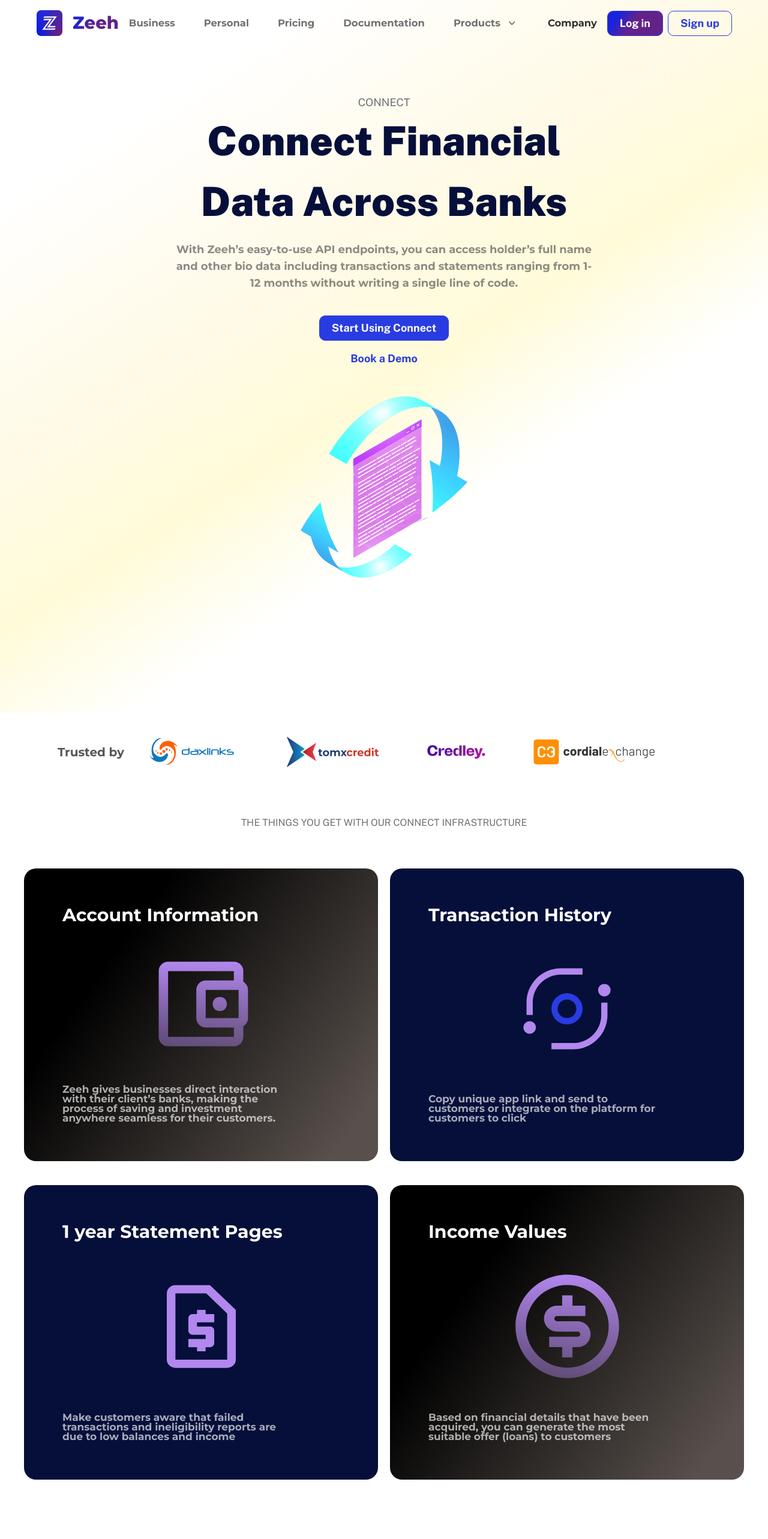
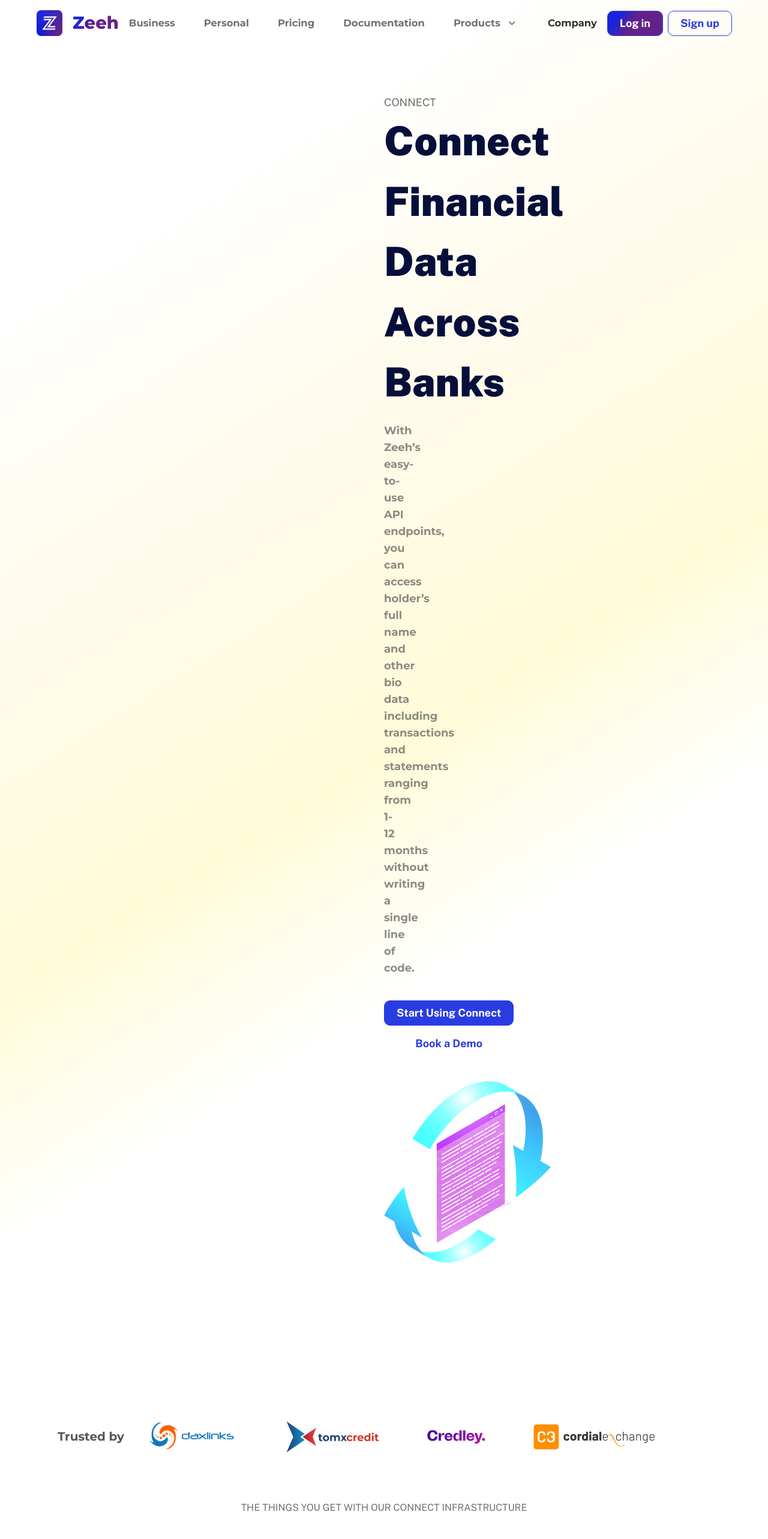
Before and after one commit to OGEmanuel/zeeh-interview-project, a Next.js app: page / in a window 1280 px wide. Shown: the top 2566 px of the page at 60% size. Built offline with nearby package versions, Linux system fonts and the light colour scheme.

Commit message:
major responsiveness implementation

```diff
--- a/components/UI/cta-main.jsx
+++ b/components/UI/cta-main.jsx
@@ -19,7 +19,7 @@ const CTAMain = () => {
       variants={variants}
       initial="hidden"
       animate="visible"
-      className="div-center font-public md:mb-12 text-center"
+      className="div-center font-public md:mb-8 xl:mb-12 text-center"
     >
       <Link
         href="/"
--- a/components/api.jsx
+++ b/components/api.jsx
@@ -19,17 +19,17 @@ const API = () => {
         developer-friendly aPI
       </h3>
       <div className="bg-bg-final-section">
-        <div className="mx-10 bg-final-section rounded-custom-2x relative flex pt-20 px-16 mb-56">
+        <div className="mx-5 md:mx-10 bg-final-section rounded-custom-2x relative flex flex-col-reverse md:flex-row pt-10 md:pt-20 px-7 md:px-16 mb-20 md:mb-56 gap-10 md:gap-0 max-w-[30rem] md:max-w-0 mx-auto">
           <div className="text-white font-mont">
-            <p className="font-public font-black text-[2.3125rem] w-[45%] mb-36">
+            <p className="font-public font-black text-2xl md:text-[2.3125rem] md:w-[45%] mb-5 md:mb-36">
               For Developer, by Developer
             </p>
-            <p className="font-bold text-sm text-final-section-sub w-[60%] leading-[30px] mb-10">
+            <p className="font-bold text-sm text-final-section-sub md:w-[60%] leading-[20px] md:leading-[30px] mb-5 md:mb-10">
               Providing a personalized experience for users. through
               Interoperable and customizable Products that can work seamlessly ,
               enabling smooth integration and data exchange.
             </p>
-            <Link href="/" className="flex-items-center gap-2 mb-16">
+            <Link href="/" className="flex-items-center gap-2 mb-10 md:mb-16">
               <p>Explore Our Docs</p>
               <Image src={arrow} alt="arrow" />
             </Link>
@@ -38,13 +38,13 @@ const API = () => {
           <Image
             src={preview}
             alt="preview"
-            className="absolute top-0 right-[2.7%]"
+            className="absolute w-[5rem] md:w-auto top-0 right-[2.7%]"
           />
         </div>
-        <h2 className="w-[50%] mx-auto text-center font-black text-[4.1875rem] capitalize text-blue-feature-card font-public mb-10">
+        <h2 className="w-[50%] mx-auto text-center font-black text-2xl md:text-[4.1875rem] capitalize text-blue-feature-card font-public mb-10">
           infra that just works
         </h2>
-        <div className="div-center flex-items-center gap-4 pb-40">
+        <div className="div-center w-max flex-items-center gap-4 pb-20 md:pb-40 px-5 md:px-auto">
           <Link
             href="/"
             className="nav-button bg-logo text-white text-lg font-bold font-public hover:bg-white hover:bg-logo hover:text-transparent hover:bg-clip-text"
--- a/components/benefits.jsx
+++ b/components/benefits.jsx
@@ -21,7 +21,7 @@ const containerVariant = {
 
 const childVariant = {
   hidden: { y: 20, opacity: 0 },
-  visible: { y: 0, opacity: 1, transition: { delay: 0.5 } },
+  visible: { y: 0, opacity: 1 },
 };
 
 const Benefits = () => {
@@ -40,12 +40,12 @@ const Benefits = () => {
   }, [display, animation]);
 
   return (
-    <section ref={ref} className={`mb-20 md:mb-40 px-5`}>
+    <section ref={ref} className={`mb-20 xl:mb-40 px-5`}>
       <h4 className="h4">THE BENEFITS OF OUR CONNECT INFRASTRUCTURE</h4>
       <motion.div
         animate={animation}
         variants={containerVariant}
-        className="md:px-40 grid-custom"
+        className="xl:px-40 grid-custom"
       >
         <motion.div
           variants={childVariant}
--- a/components/features.jsx
+++ b/components/features.jsx
@@ -28,7 +28,7 @@ const containerVariant = {
 
 const childVariant = {
   hidden: { y: 20, opacity: 0 },
-  visible: { y: 0, opacity: 1, transition: { delay: 0.5 } },
+  visible: { y: 0, opacity: 1 },
 };
 
 const Features = () => {
@@ -47,7 +47,7 @@ const Features = () => {
   }, [display, animation]);
 
   return (
-    <section ref={ref} className={`px-10 mb-20 md:mb-40`}>
+    <section ref={ref} className={`px-10 mb-20 xl:mb-40`}>
       <h4 className="h4">THE THINGS YOU GET WITH OUR CONNECT INFRASTRUCTURE</h4>
       <motion.div
         animate={animation}
--- a/components/footer.jsx
+++ b/components/footer.jsx
@@ -8,15 +8,15 @@ import Link from 'next/link';
 
 const Footer = () => {
   return (
-    <footer className="bg-footer-bg text-white font-public px-20 pt-20 relative pb-10">
-      <div className="flex flex-wrap items-start border-b border-border pb-5 mb-5 gap-16">
+    <footer className="bg-footer-bg text-white font-public px-10 md:px-20 pt-10 md:pt-20 relative pb-10">
+      <div className="flex flex-wrap items-start border-b border-border pb-5 mb-5 gap-10 md:gap-16">
         <div className="flex-items-center mt-6 gap-4">
           <Image src={logo} alt="logo" />
           <Link href="/" className="text-sm">
             The future of finance is here!
           </Link>
         </div>
-        <div className="text-lg flex flex-wrap justify-between gap-24">
+        <div className="text-lg flex flex-wrap justify-between gap-16 md:gap-24">
           <ul>
             <li className="font-bold mb-2">Product</li>
             <li className="footer-spacing">
@@ -91,7 +91,7 @@ const Footer = () => {
           </ul>
         </div>
       </div>
-      <div className="flex justify-between flex-wrap">
+      <div className="flex justify-between flex-wrap gap-5 md:gap-0">
         <p className="text-sm font-light">
           © All rights reserved, Zeeh Africa 2022
         </p>
@@ -113,7 +113,7 @@ const Footer = () => {
       <Image
         src={cables}
         alt="cables"
-        className="absolute left-0 bottom-[40%]"
+        className="absolute left-0 bottom-[47%] md:bottom-[40%]"
       />
     </footer>
   );
--- a/components/hero.jsx
+++ b/components/hero.jsx
@@ -35,16 +35,16 @@ const Hero = () => {
   return (
     <section ref={ref} className="bg-hero mb-5 md:mb-10 px-5 md:px-auto">
       <NavBar sticky={sticky} onGetNavHeight={getNavHeight} />
-      <div className="pt-5 md:pt-20 pb-0 md:pb-56 text-center">
+      <div className="pt-5 xl:pt-20 pb-0 md:pb-20 xl:pb-56 text-center max-w-[30rem] xl:max-w-0 mx-auto">
         <div className="font-public">
           <p className="text-gray-secondary md:text-lg mb-2.5 md:mb-auto">
             CONNECT
           </p>
-          <h1 className="text-4xl leading-[1] md:leading-normal md:text-[4.1875rem] font-black md:w-[50%] mx-auto capitalize mb-4 text-blue-feature-card">
+          <h1 className="text-4xl leading-[1] md:leading-normal md:text-5xl xl:text-[4.1875rem] font-black xl:w-[50%] mx-auto capitalize mb-4 text-blue-feature-card">
             Connect financial data Across Banks
           </h1>
         </div>
-        <p className="font-mont lg-bold text-header-body md:w-[56%] mx-auto mb-6 md:mb-10">
+        <p className="font-mont lg-bold text-header-body xl:w-[56%] mx-auto mb-6 md:mb-10">
           With Zeeh&rsquo;s easy-to-use API endpoints, you can access
           holder&rsquo;s full name and other bio data including transactions and
           statements ranging from 1-12 months without writing a single line of
--- a/components/hooks/use-reveal-section.js
+++ b/components/hooks/use-reveal-section.js
@@ -13,7 +13,7 @@ const useRevealSection = ref => {
   useEffect(() => {
     const sectionObserver = new IntersectionObserver(revealSection, {
       root: null,
-      threshold: 0.05,
+      threshold: 0,
     });
     if (ref.current) sectionObserver.observe(ref.current);
     return () => {
--- a/components/how.jsx
+++ b/components/how.jsx
@@ -19,9 +19,6 @@ const childVariant = {
   visible: {
     y: 0,
     opacity: 1,
-    transition: {
-      delay: 0.5,
-    },
   },
 };
 
@@ -41,7 +38,7 @@ const How = () => {
   }, [display, animation]);
 
   return (
-    <section ref={ref} className={`mb-20 md:mb-40`}>
+    <section ref={ref} className={`mb-20 xl:mb-40`}>
       <h4 className="h4">HOW IT WORKS</h4>
       <motion.div
         animate={animation}
@@ -53,7 +50,7 @@ const How = () => {
           className="bg-how-bg-1 how-container"
         >
           <p className="how-main-p text-benefits-main-2">Create an app</p>
-          <p className="how-sub-p text-how-sub-1">
+          <p className="how-sub-p text-how-sub-1 md:leading-[1.5] xl:leading-normal">
             Create an app on the dashboard. During creation, select the product
             type; KYC in this case
           </p>
@@ -63,7 +60,7 @@ const How = () => {
           className="bg-benefits-main-3 how-container"
         >
           <p className="how-main-p text-white">integrate app link</p>
-          <p className="how-sub-p text-card-p">
+          <p className="how-sub-p text-card-p md:leading-[1.5] xl:leading-normal">
             Copy unique app link and send to customers or integrate on the
             platform for customers to click
           </p>
@@ -75,7 +72,7 @@ const How = () => {
           <p className="how-main-p text-benefits-main-3">
             Get authentication from customers
           </p>
-          <p className="how-sub-p text-header-body">
+          <p className="how-sub-p text-header-body md:leading-[1.5] xl:leading-normal">
             Customers keys in correct bank details (for any bank at all in
             Nigeria)
           </p>
@@ -85,7 +82,7 @@ const How = () => {
           className="how-container shadow-2xl"
         >
           <p className="how-main-p text-benefits-main-3">confirm query</p>
-          <p className="how-sub-p text-header-body">
+          <p className="how-sub-p text-header-body md:leading-[1.5] xl:leading-normal">
             If successful, you will be notified by email about newly added
             customers
           </p>
--- a/components/svg/hero-svg.jsx
+++ b/components/svg/hero-svg.jsx
@@ -35,7 +35,7 @@ const HeroSvg = () => {
 
   return (
     <motion.svg
-      className="w-[10rem] md:w-auto mx-auto"
+      className="w-[10rem] md:w-[15rem] xl:w-auto mx-auto"
       ref={ref}
       animate={animation}
       width="278"
--- a/styles/globals.css
+++ b/styles/globals.css
@@ -17,11 +17,11 @@
 }
 
 .grid-custom {
-  @apply grid grid-cols-[repeat(auto-fit,_minmax(10rem,_1fr))] md:grid-cols-[repeat(auto-fit,_minmax(30rem,_1fr))] gap-x-5 gap-y-10;
+  @apply grid grid-cols-[repeat(auto-fit,_minmax(15rem,_1fr))] md:grid-cols-[repeat(auto-fit,_minmax(25rem,_1fr))] xl:grid-cols-[repeat(auto-fit,_minmax(30rem,_1fr))] gap-x-5 gap-y-5 md:gap-y-10 mx-auto max-w-[25rem] md:max-w-[35rem] xl:max-w-0;
 }
 
 .h4 {
-  @apply text-gray-secondary text-sm md:text-base text-center font-public mb-8 md:mb-16;
+  @apply text-gray-secondary text-sm md:text-base text-center font-public mb-8 xl:mb-16;
 }
 
 .company {
@@ -45,11 +45,11 @@
 }
 
 .feature-p-sub {
-  @apply text-xs md:text-[1.0625rem] text-card-p  font-bold md:w-96;
+  @apply text-xs md:text-[1.0625rem] text-card-p font-bold xl:w-96 md:leading-[1.5] xl:leading-normal;
 }
 
 .feature-card {
-  @apply rounded-custom-2x p-4 md:p-16 flex-col-between;
+  @apply rounded-custom-2x p-5 md:p-10 xl:p-16 flex-col-between;
 }
 
 .feature-img {
@@ -73,7 +73,7 @@
 }
 
 .how-container {
-  @apply rounded-custom-2x pt-5 md:pt-10 pb-16 md:pb-28 px-16 flex-col-between;
+  @apply rounded-custom-2x pt-5 md:pt-10 pb-16 xl:pb-28 md:px-10 xl:px-16 flex-col-between;
 }
 
 .how-main-p {
```
